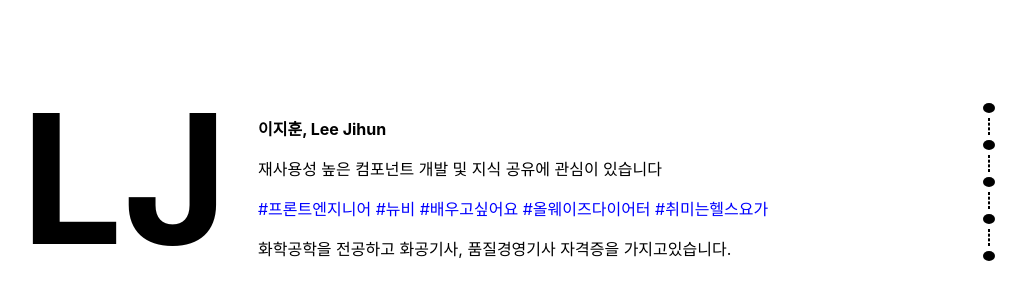
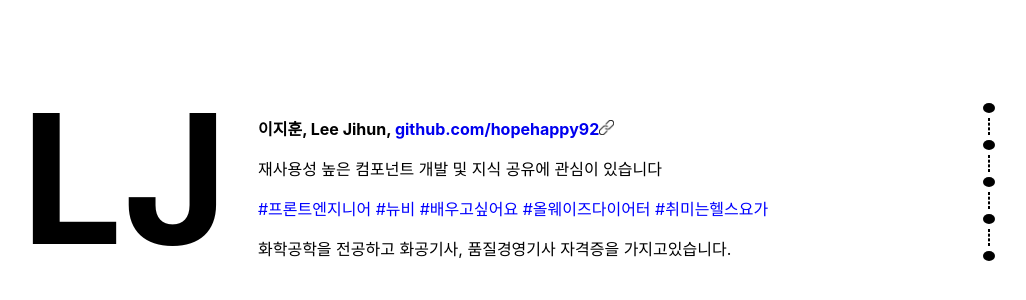
Before and after one commit to monolabsteam/Recruit, a React (Create React App) app in the folder FE/code/ciiuy78@gmail.com/resume/: page / in a window 1280 px wide. Shown: the part 222-522 px from the top of the page, without its empty margins (235-1261 px from the left). Built offline with nearby package versions, Linux system fonts and the light colour scheme.

Commit message:
feat : add github link on Main

```diff
--- a/FE/code/ciiuy78@gmail.com/resume/src/views/Main.tsx
+++ b/FE/code/ciiuy78@gmail.com/resume/src/views/Main.tsx
@@ -1,6 +1,8 @@
 import React from "react";
 import { SectionStyle } from "src/styles/Common";
 import { styled } from "@stitches/react";
+
+import LinkImage from "src/assets/images/link.png";
 
 const MainDivStyle = styled("div", {
   display: "flex",
@@ -37,6 +39,14 @@ const DescArticleStyle = styled("article", {
     "&.main-desc-tags": {
       color: "blue",
     },
+
+    "& a": {
+      textDecoration: "none",
+      "& img": {
+        width: "15px",
+        height: "15px",
+      },
+    },
   },
 });
 
@@ -48,7 +58,13 @@ const Main: React.FC = () => {
           <h1>LJ</h1>
         </IntroAsideStyle>
         <DescArticleStyle>
-          <p>이지훈, Lee Jihun</p>
+          <p>
+            이지훈, Lee Jihun,
+            <a href="http://github.com/hopehappy92" target="blank">
+              {" github.com/hopehappy92"}
+              <img src={LinkImage} alt="link" />
+            </a>
+          </p>
           <p>재사용성 높은 컴포넌트 개발 및 지식 공유에 관심이 있습니다</p>
           <p className="main-desc-tags">
             #프론트엔지니어 #뉴비 #배우고싶어요 #올웨이즈다이어터
```
